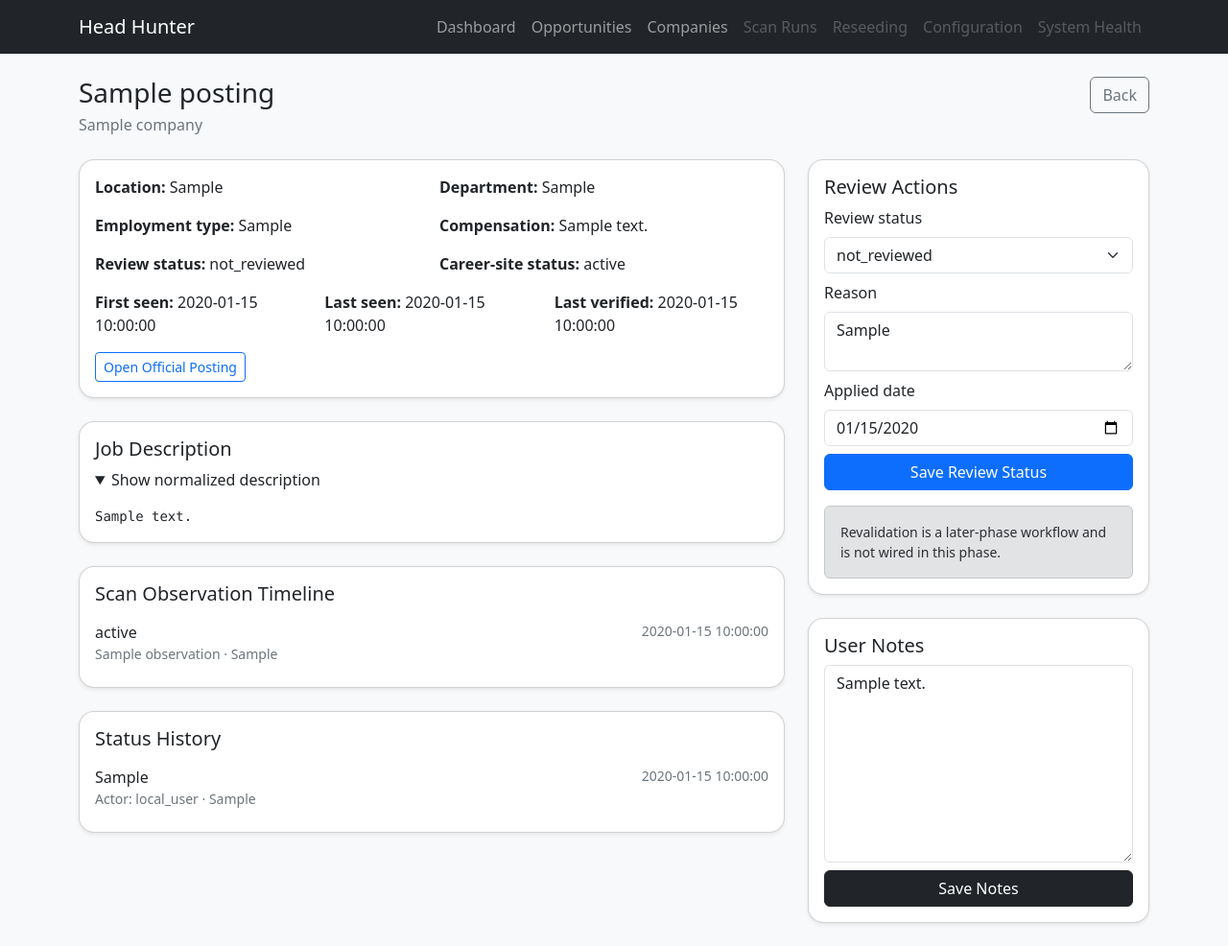
After one commit to atxgiant/job-agents, a Flask app: page /opportunities/1 in a window 1280 px wide. The commit adds this page. Shown: the whole page at 96% size. Run offline with Flask 3, Linux system fonts and the light colour scheme; tables that the repository leaves empty hold one stand-in row (values such as "Sample post").

Commit message:
feat: add opportunities review workflow

```diff
--- a/app/web/routes/companies.py
+++ b/app/web/routes/companies.py
@@ -1,4 +1,6 @@
 from __future__ import annotations
+
+import asyncio
 
 from flask import (
     Blueprint,
@@ -12,9 +14,13 @@ from flask import (
 
 from app.config.settings import load_runtime_config
 from app.models.enums import CompanyStatus, CompanyType
-from app.repositories.company_repository import CompanyFilters
+from app.repositories.audit_repository import AuditRepository
+from app.repositories.company_repository import CompanyFilters, CompanyRepository
 from app.repositories.db import get_session
+from app.repositories.job_repository import JobRepository
+from app.scanners.ats.greenhouse import GreenhouseAdapter
 from app.services.company_registry import CompanyLifecycleError, CompanyRegistryService
+from app.services.company_scan import CompanyScanError, CompanyScanService
 
 company_bp = Blueprint("companies", __name__, url_prefix="/companies")
 
@@ -113,10 +119,18 @@ def company_detail(company_id: int):
         service = CompanyRegistryService(session)
         company = service.get_company(company_id)
         audit_events = service.company_audit_timeline(company_id)
+        jobs = JobRepository(session).list_company_jobs(company_id)
+        scan_runs = JobRepository(session).list_scan_runs_for_company(company_id)
+    greenhouse_validation = None
+    if company.status == CompanyStatus.ACTIVE:
+        greenhouse_validation = asyncio.run(GreenhouseAdapter().validate_company_source(company))
     return render_template(
         "companies/detail.html",
         company=company,
         audit_events=audit_events,
+        jobs=jobs,
+        scan_runs=scan_runs,
+        greenhouse_validation=greenhouse_validation,
         statuses=list(CompanyStatus),
         company_types=list(CompanyType),
     )
@@ -216,6 +230,30 @@ def assign_scan_block(company_id: int):
     return redirect(url_for("companies.company_detail", company_id=company_id))
 
 
+@company_bp.post("/<int:company_id>/scan-greenhouse")
+def scan_greenhouse(company_id: int):
+    with get_session() as session:
+        scan_service = CompanyScanService(
+            CompanyRepository(session),
+            JobRepository(session),
+            AuditRepository(session),
+        )
+        try:
+            result = scan_service.scan_company_greenhouse(company_id)
+        except CompanyScanError as exc:
+            flash(f"Scan failed: {exc.message}", "danger")
+            return redirect(url_for("companies.company_detail", company_id=company_id))
+    flash(
+        (
+            f"Greenhouse scan completed. Discovered {result.discovered_count}, "
+            f"created {result.created_count}, updated {result.updated_count}, "
+            f"marked removed {result.marked_removed_count}."
+        ),
+        "success",
+    )
+    return redirect(url_for("companies.company_detail", company_id=company_id))
+
+
 @company_bp.get("/rebalance-preview")
 def rebalance_preview():
     config = load_runtime_config()
--- /dev/null
+++ b/app/web/routes/opportunities.py
@@ -0,0 +1,152 @@
+from __future__ import annotations
+
+from datetime import UTC, datetime
+
+from flask import Blueprint, Response, flash, redirect, render_template, request, url_for
+
+from app.models.enums import CareerSiteStatus, ReviewStatus
+from app.repositories.company_repository import CompanyRepository
+from app.repositories.db import get_session
+from app.repositories.job_repository import JobRepository, OpportunityFilters
+from app.services.job_review import JobReviewError, JobReviewService
+
+opportunity_bp = Blueprint("opportunities", __name__, url_prefix="/opportunities")
+
+
+def _filters_from_request() -> OpportunityFilters:
+    return OpportunityFilters(
+        company_id=request.args.get("company_id", ""),
+        review_status=request.args.get("review_status", ""),
+        career_site_status=request.args.get("career_site_status", ""),
+        location=request.args.get("location", ""),
+        department=request.args.get("department", ""),
+        source_provider=request.args.get("source_provider", ""),
+        first_seen_from=request.args.get("first_seen_from", ""),
+        first_seen_to=request.args.get("first_seen_to", ""),
+        last_verified_from=request.args.get("last_verified_from", ""),
+        last_verified_to=request.args.get("last_verified_to", ""),
+        active_view=request.args.get("active_view", "queue"),
+    )
+
+
+@opportunity_bp.get("/")
+def list_opportunities():
+    filters = _filters_from_request()
+    with get_session() as session:
+        jobs = JobRepository(session).list_opportunities(filters)
+        companies = CompanyRepository(session).list_companies()
+    return render_template(
+        "opportunities/list.html",
+        jobs=jobs,
+        companies=companies,
+        filters=filters,
+        review_statuses=list(ReviewStatus),
+        career_site_statuses=list(CareerSiteStatus),
+        export_query=request.query_string.decode(),
+    )
+
+
+@opportunity_bp.get("/<int:job_id>")
+def opportunity_detail(job_id: int):
+    with get_session() as session:
+        repo = JobRepository(session)
+        job = repo.get_job(job_id)
+        if not job:
+            flash("Job not found.", "danger")
+            return redirect(url_for("opportunities.list_opportunities"))
+        observations = repo.list_job_observations(job_id)
+        history = repo.list_job_history(job_id)
+    return render_template(
+        "opportunities/detail.html",
+        job=job,
+        observations=observations,
+        history=history,
+        review_statuses=list(ReviewStatus),
+    )
+
+
+@opportunity_bp.post("/<int:job_id>/status")
+def update_opportunity_status(job_id: int):
+    raw_status = request.form.get("review_status", ReviewStatus.NOT_REVIEWED.value)
+    reason = request.form.get("reason", "") or None
+    applied_date = request.form.get("applied_at", "").strip()
+    applied_at = None
+    if applied_date:
+        applied_at = datetime.fromisoformat(applied_date).replace(tzinfo=UTC)
+    with get_session() as session:
+        service = JobReviewService(JobRepository(session))
+        try:
+            service.update_review_status(
+                job_id,
+                new_status=ReviewStatus(raw_status),
+                reason=reason,
+                applied_at=applied_at,
+            )
+            session.commit()
+        except JobReviewError as exc:
+            session.rollback()
+            flash(str(exc), "danger")
+            return redirect(url_for("opportunities.opportunity_detail", job_id=job_id))
+    flash("Job review status updated.", "success")
+    return redirect(url_for("opportunities.opportunity_detail", job_id=job_id))
+
+
+@opportunity_bp.post("/<int:job_id>/notes")
+def update_opportunity_notes(job_id: int):
+    notes = request.form.get("user_notes", "")
+    with get_session() as session:
+        service = JobReviewService(JobRepository(session))
+        try:
+            service.update_notes(job_id, notes)
+            session.commit()
+        except JobReviewError as exc:
+            session.rollback()
+            flash(str(exc), "danger")
+            return redirect(url_for("opportunities.opportunity_detail", job_id=job_id))
+    flash("Notes updated.", "success")
+    return redirect(url_for("opportunities.opportunity_detail", job_id=job_id))
+
+
+@opportunity_bp.get("/export")
+def export_opportunities():
+    filters = _filters_from_request()
+    selected_ids = {
+        int(value) for value in request.args.getlist("job_id") if value.strip().isdigit()
+    }
+    with get_session() as session:
+        jobs = JobRepository(session).list_jobs_for_export(filters, selected_ids or None)
+    header = (
+        "company_name,title,location,department,employment_type,review_status,career_site_status,"
+        "first_seen_at,last_seen_at,last_verified_at,source_provider,source_url,application_url,"
+        "user_notes,rejection_reason,applied_at\n"
+    )
+    rows = []
+    for job in jobs:
+        rows.append(
+            ",".join(
+                [
+                    f'"{(job.company.name or "").replace(chr(34), chr(39))}"',
+                    f'"{(job.title or "").replace(chr(34), chr(39))}"',
+                    f'"{(job.location or "").replace(chr(34), chr(39))}"',
+                    f'"{(job.department or "").replace(chr(34), chr(39))}"',
+                    f'"{(job.employment_type or "").replace(chr(34), chr(39))}"',
+                    job.review_status.value,
+                    job.career_site_status.value,
+                    job.first_seen_at.isoformat(),
+                    job.last_seen_at.isoformat(),
+                    job.last_verified_at.isoformat(),
+                    job.source_provider or "",
+                    job.source_url or "",
+                    job.application_url or "",
+                    f'"{(job.user_notes or "").replace(chr(34), chr(39))}"',
+                    f'"{(job.rejection_reason or "").replace(chr(34), chr(39))}"',
+                    job.applied_at.isoformat() if job.applied_at else "",
+                ]
+            )
+        )
+    csv_text = header + "\n".join(rows) + ("\n" if rows else "")
+    return Response(
+        csv_text,
+        mimetype="text/csv",
+        headers={"Content-Disposition": "attachment; filename=opportunities.csv"},
+    )
--- a/app/web/templates/base.html
+++ b/app/web/templates/base.html
@@ -18,7 +18,7 @@
         <a class="navbar-brand" href="/">Head Hunter</a>
         <div class="navbar-nav">
           <a class="nav-link" href="/">Dashboard</a>
-          <a class="nav-link disabled" href="#">Opportunities</a>
+          <a class="nav-link" href="{{ url_for('opportunities.list_opportunities') }}">Opportunities</a>
           <a class="nav-link" href="{{ url_for('companies.list_companies') }}">Companies</a>
           <a class="nav-link disabled" href="#">Scan Runs</a>
           <a class="nav-link disabled" href="#">Reseeding</a>
--- /dev/null
+++ b/app/web/templates/opportunities/detail.html
@@ -0,0 +1,117 @@
+{% extends "base.html" %}
+
+{% block content %}
+<div class="d-flex justify-content-between align-items-start mb-4">
+  <div>
+    <h1 class="h3 mb-1">{{ job.title }}</h1>
+    <p class="text-secondary mb-0">{{ job.company.name }}</p>
+  </div>
+  <a class="btn btn-outline-secondary" href="{{ url_for('opportunities.list_opportunities') }}">Back</a>
+</div>
+
+<div class="row g-4">
+  <div class="col-lg-8">
+    <div class="card shadow-sm mb-4">
+      <div class="card-body">
+        <div class="row g-3">
+          <div class="col-md-6"><strong>Location:</strong> {{ job.location or "—" }}</div>
+          <div class="col-md-6"><strong>Department:</strong> {{ job.department or "—" }}</div>
+          <div class="col-md-6"><strong>Employment type:</strong> {{ job.employment_type or "—" }}</div>
+          <div class="col-md-6"><strong>Compensation:</strong> {{ job.salary_text or "—" }}</div>
+          <div class="col-md-6"><strong>Review status:</strong> {{ job.review_status.value }}</div>
+          <div class="col-md-6"><strong>Career-site status:</strong> {{ job.career_site_status.value }}</div>
+          <div class="col-md-4"><strong>First seen:</strong> {{ job.first_seen_at }}</div>
+          <div class="col-md-4"><strong>Last seen:</strong> {{ job.last_seen_at }}</div>
+          <div class="col-md-4"><strong>Last verified:</strong> {{ job.last_verified_at }}</div>
+          <div class="col-12">
+            <a class="btn btn-sm btn-outline-primary" href="{{ job.source_url }}" target="_blank" rel="noreferrer">Open Official Posting</a>
+            {% if job.application_url and job.application_url != job.source_url %}
+              <a class="btn btn-sm btn-outline-success" href="{{ job.application_url }}" target="_blank" rel="noreferrer">Open Application URL</a>
+            {% endif %}
+          </div>
+        </div>
+      </div>
+    </div>
+
+    <div class="card shadow-sm mb-4">
+      <div class="card-body">
+        <h2 class="h5">Job Description</h2>
+        <details open>
+          <summary class="mb-3">Show normalized description</summary>
+          <pre class="small mb-0" style="white-space: pre-wrap;">{{ job.job_description_text or "No description captured." }}</pre>
+        </details>
+      </div>
+    </div>
+
+    <div class="card shadow-sm mb-4">
+      <div class="card-body">
+        <h2 class="h5">Scan Observation Timeline</h2>
+        <div class="list-group list-group-flush">
+          {% for observation in observations %}
+            <div class="list-group-item px-0">
+              <div class="d-flex justify-content-between">
+                <div>{{ observation.observed_status.value }}</div>
+                <div class="small text-secondary">{{ observation.observed_at }}</div>
+              </div>
+              <div class="small text-secondary">{{ observation.title_snapshot or "—" }} · {{ observation.location_snapshot or "—" }}</div>
+            </div>
+          {% else %}
+            <div class="text-secondary">No observations yet.</div>
+          {% endfor %}
+        </div>
+      </div>
+    </div>
+
+    <div class="card shadow-sm">
+      <div class="card-body">
+        <h2 class="h5">Status History</h2>
+        <div class="list-group list-group-flush">
+          {% for item in history %}
+            <div class="list-group-item px-0">
+              <div class="d-flex justify-content-between">
+                <div>{{ item.event_type }}</div>
+                <div class="small text-secondary">{{ item.created_at }}</div>
+              </div>
+              <div class="small text-secondary">Actor: {{ item.actor_type.value }}{% if item.reason %} · {{ item.reason }}{% endif %}</div>
+            </div>
+          {% else %}
+            <div class="text-secondary">No history yet.</div>
+          {% endfor %}
+        </div>
+      </div>
+    </div>
+  </div>
+
+  <div class="col-lg-4">
+    <div class="card shadow-sm mb-4">
+      <div class="card-body">
+        <h2 class="h5">Review Actions</h2>
+        <form method="post" action="{{ url_for('opportunities.update_opportunity_status', job_id=job.id) }}" class="mb-3">
+          <label class="form-label">Review status</label>
+          <select class="form-select mb-2" name="review_status">
+            {% for status in review_statuses %}
+              <option value="{{ status.value }}" {% if job.review_status == status %}selected{% endif %}>{{ status.value }}</option>
+            {% endfor %}
+          </select>
+          <label class="form-label">Reason</label>
+          <textarea class="form-control mb-2" name="reason" rows="2">{{ job.rejection_reason or "" }}</textarea>
+          <label class="form-label">Applied date</label>
+          <input class="form-control mb-2" type="date" name="applied_at" value="{{ job.applied_at.date().isoformat() if job.applied_at else '' }}">
+          <button class="btn btn-primary w-100" type="submit">Save Review Status</button>
+        </form>
+        <div class="alert alert-secondary small mb-0">Revalidation is a later-phase workflow and is not wired in this phase.</div>
+      </div>
+    </div>
+
+    <div class="card shadow-sm">
+      <div class="card-body">
+        <h2 class="h5">User Notes</h2>
+        <form method="post" action="{{ url_for('opportunities.update_opportunity_notes', job_id=job.id) }}">
+          <textarea class="form-control mb-2" name="user_notes" rows="8">{{ job.user_notes or "" }}</textarea>
+          <button class="btn btn-dark w-100" type="submit">Save Notes</button>
+        </form>
+      </div>
+    </div>
+  </div>
+</div>
+{% endblock %}
```
Also changed, not shown: app/services/job_review.py (added, +78 -0 lines), app/web/app.py (+22 -0 lines), app/web/templates/companies/detail.html (+69 -0 lines), app/web/templates/opportunities/list.html (added, +114 -0 lines).
